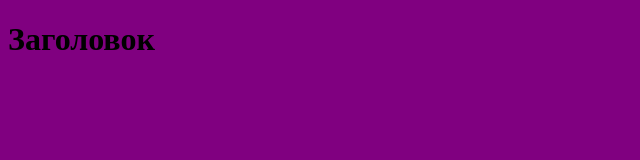
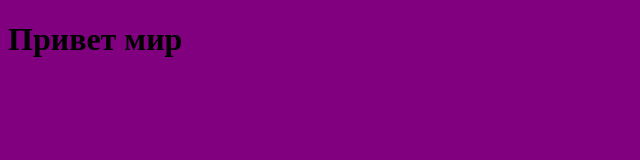
Before and after one commit to caronavirus/cinema, a plain HTML site: page index.html in a window 1280 px wide. Shown: the whole page, without its empty margins (0-640 px from the left). Drawn offline with Linux system fonts and the light colour scheme.

Commit message:
добавил преветствие

```diff
--- a/index.html
+++ b/index.html
@@ -7,6 +7,6 @@
 <link rel="stylesheet" href="style.css">
 </head>
 <body>
-    <h1>Заголовок</h1>
+    <h1>Привет мир </h1>
 </body>
 </html>
```
